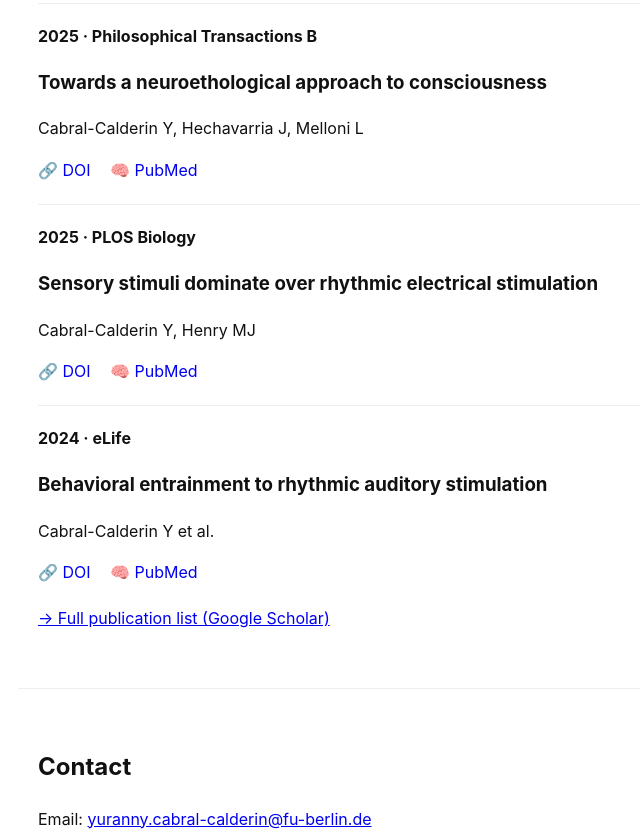
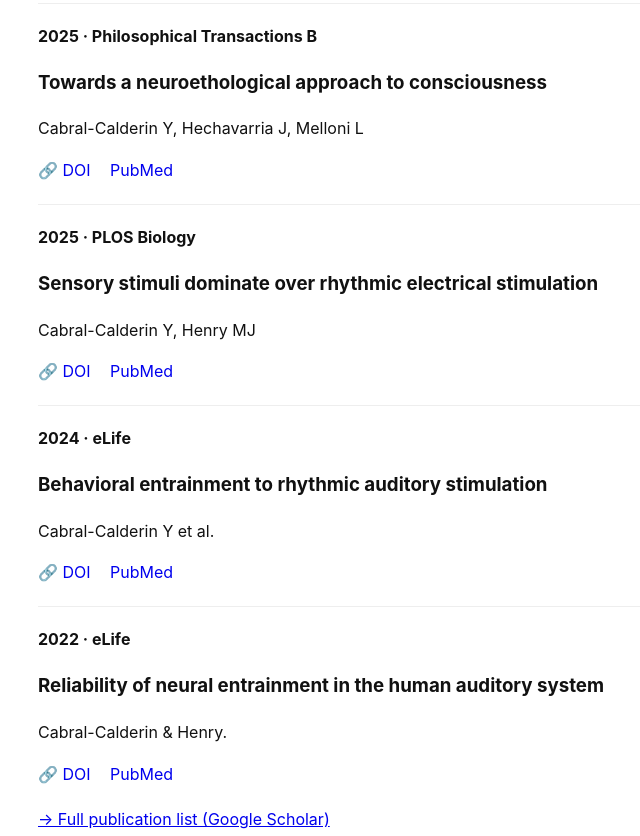
Before and after one commit to ycabralcalderin/website, a plain HTML site: page index.html in a window 1280 px wide. Shown: the part 1354-2190 px from the top of the page, without its empty margins (102-742 px from the left). Drawn offline with Linux system fonts and the light colour scheme.

Commit message:
Update index.html

```diff
--- a/index.html
+++ b/index.html
@@ -35,7 +35,7 @@
   </div>
 
   <div class="hero-image">
-    <img src="photo.jpg" alt="Portrait">
+    <img src="photo_YCC.jpg" alt="Portrait">
   </div>
 </section>
 
@@ -78,7 +78,7 @@
     <p>Cabral-Calderin Y, Hechavarria J, Melloni L</p>
     <div class="links">
       <a href="https://doi.org/10.1098/rstb.2024.0307" target="_blank">🔗 DOI</a>
-      <a href="https://pubmed.ncbi.nlm.nih.gov/?term=neuroethological+approach+consciousness" target="_blank">🧠 PubMed</a>
+      <a href="https://pubmed.ncbi.nlm.nih.gov/?term=neuroethological+approach+consciousness" target="_blank">PubMed</a>
     </div>
   </div>
 
@@ -88,7 +88,7 @@
     <p>Cabral-Calderin Y, Henry MJ</p>
     <div class="links">
       <a href="https://doi.org/10.1371/journal.pbio.3003180" target="_blank">🔗 DOI</a>
-      <a href="https://pubmed.ncbi.nlm.nih.gov/" target="_blank">🧠 PubMed</a>
+      <a href="https://pubmed.ncbi.nlm.nih.gov/" target="_blank">PubMed</a>
     </div>
   </div>
 
@@ -98,7 +98,17 @@
     <p>Cabral-Calderin Y et al.</p>
     <div class="links">
       <a href="https://doi.org/10.7554/eLife.87820.3" target="_blank">🔗 DOI</a>
-      <a href="https://pubmed.ncbi.nlm.nih.gov/" target="_blank">🧠 PubMed</a>
+      <a href="https://pubmed.ncbi.nlm.nih.gov/" target="_blank">PubMed</a>
+    </div>
+  </div>
+
+   <div class="pub">
+    <strong>2022 · eLife</strong>
+    <h3>Reliability of neural entrainment in the human auditory system</h3>
+    <p>Cabral-Calderin & Henry.</p>
+    <div class="links">
+      <a href="https://doi.org/10.1523/JNEUROSCI.0514-21.2021" target="_blank">🔗 DOI</a>
+      <a href="https://pubmed.ncbi.nlm.nih.gov/34893547/" target="_blank">PubMed</a>
     </div>
   </div>
 
```
